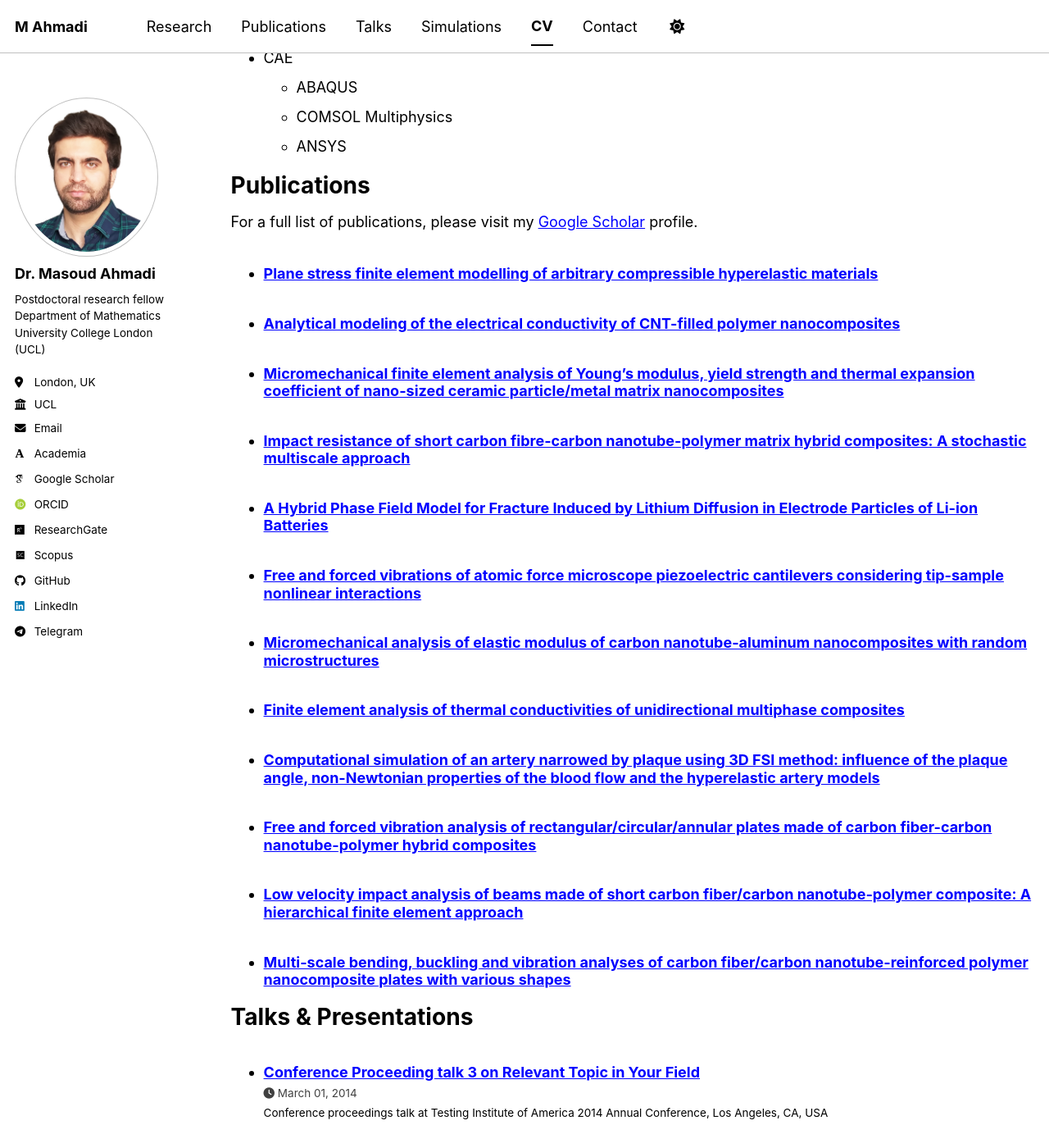
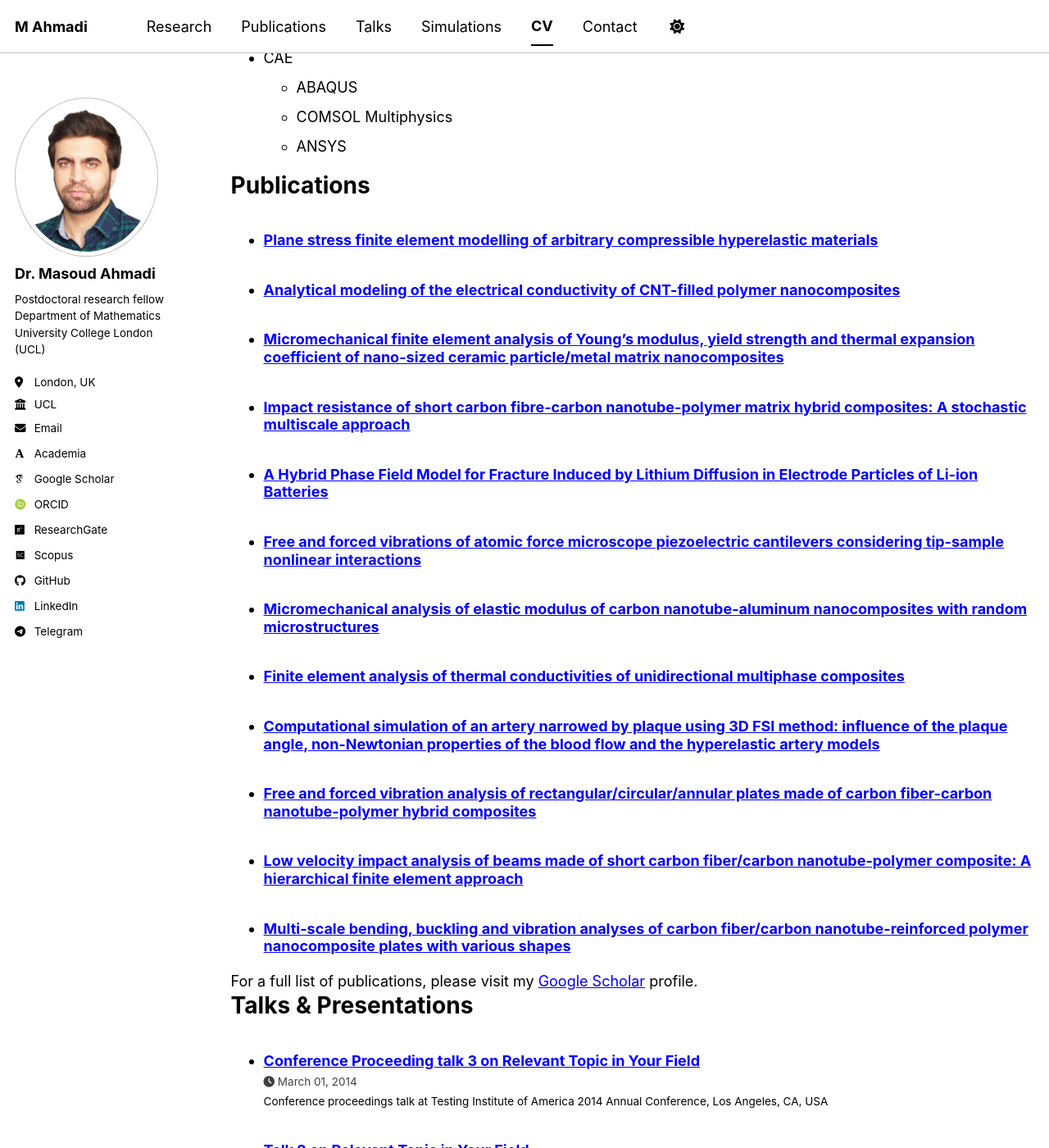
Before and after one commit to Masoud16ahm/Masoud16ahm.github.io, a Jekyll site: the page built from _pages/cv.md, in a window 1280 px wide and 1400 px high, scrolled down 1340 px. Shown: the whole window at 82% size. Built offline with Jekyll 4.4.1, drawn with Linux system fonts in a browser that asks for light colours; some web fonts are replaced; a script bundle is joined from its source files by our own code; library files that are not in the unit come from our copies.

Commit message:
Restore Google Scholar link in publications section

```diff
--- a/_pages/cv.md
+++ b/_pages/cv.md
@@ -55,12 +55,13 @@ Skills
 
 Publications
 ======
+  <ul>{% for post in site.publications reversed %}
+    {% include archive-single-cv.html %}
+  {% endfor %}</ul>
+
   {% if site.author.googlescholar %}
   <div class="wordwrap">For a full list of publications, please visit my <a href="{{site.author.googlescholar}}">Google Scholar</a> profile.</div>
   {% endif %}
-  <ul>{% for post in site.publications reversed %}
-    {% include archive-single-cv.html %}
-  {% endfor %}</ul>
 
 Talks & Presentations
 ======
```
